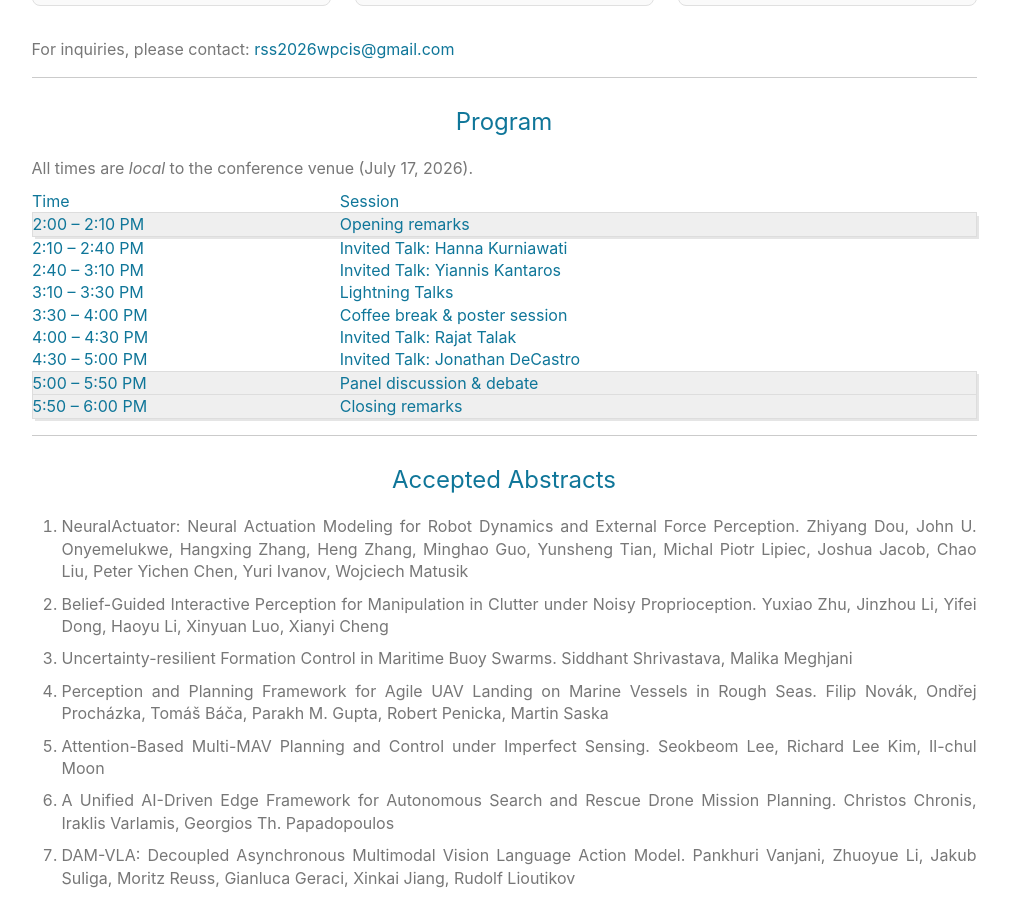
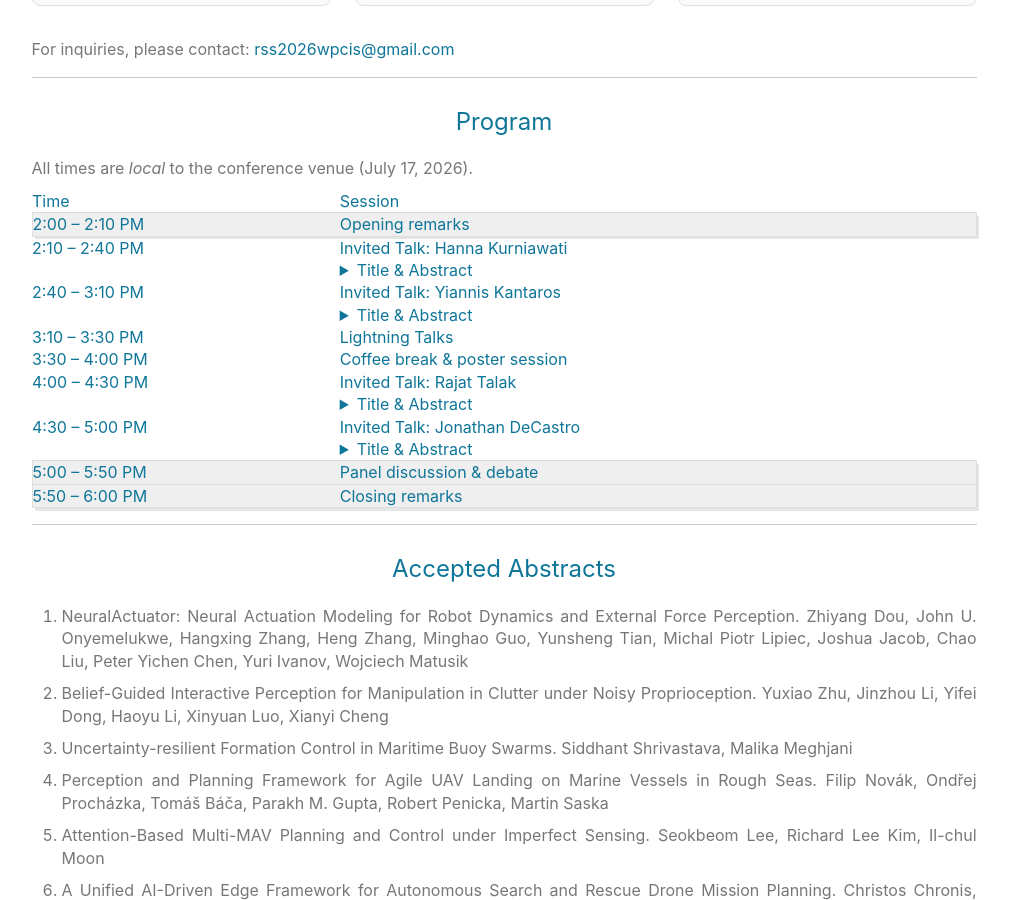
Before and after one commit to aria-systems-group/website, a Jekyll site: the page built from pages/rssworkshop2025.md, in a window 1280 px wide and 900 px high, scrolled down 3988 px. Shown: the whole window, without its empty margins (136-1146 px from the left). Built offline with Jekyll 4.4.1, drawn with Linux system fonts in a browser that asks for light colours.

Commit message:
added invited talk titles

```diff
--- a/pages/rssworkshop2025.md
+++ b/pages/rssworkshop2025.md
@@ -353,11 +353,25 @@
     </tr>
     <tr>
       <td class="time">2:10 – 2:40 PM</td>
-      <td>Invited Talk: Hanna Kurniawati</td>
+      <td>
+        Invited Talk: Hanna Kurniawati
+        <details class="program-toggle">
+          <summary>Title &amp; Abstract</summary>
+          <p class="program-talk-title">[TITLE PLACEHOLDER]</p>
+          <p class="program-talk-abstract">[ABSTRACT PLACEHOLDER]</p>
+        </details>
+      </td>
     </tr>
     <tr>
       <td class="time">2:40 – 3:10 PM</td>
-      <td>Invited Talk: Yiannis Kantaros</td>
+      <td>
+        Invited Talk: Yiannis Kantaros
+        <details class="program-toggle">
+          <summary>Title &amp; Abstract</summary>
+          <p class="program-talk-title">[TITLE PLACEHOLDER]</p>
+          <p class="program-talk-abstract">[ABSTRACT PLACEHOLDER]</p>
+        </details>
+      </td>
     </tr>
     <tr>
       <td class="time">3:10 – 3:30 PM</td>
@@ -369,11 +383,25 @@
     </tr>
     <tr>
       <td class="time">4:00 – 4:30 PM</td>
-      <td>Invited Talk: Rajat Talak</td>
+      <td>
+        Invited Talk: Rajat Talak
+        <details class="program-toggle">
+          <summary>Title &amp; Abstract</summary>
+          <p class="program-talk-title">[TITLE PLACEHOLDER]</p>
+          <p class="program-talk-abstract">[ABSTRACT PLACEHOLDER]</p>
+        </details>
+      </td>
     </tr>
     <tr>
       <td class="time">4:30 – 5:00 PM</td>
-      <td>Invited Talk: Jonathan DeCastro</td>
+      <td>
+        Invited Talk: Jonathan DeCastro
+        <details class="program-toggle">
+          <summary>Title &amp; Abstract</summary>
+          <p class="program-talk-title">[TITLE PLACEHOLDER]</p>
+          <p class="program-talk-abstract">[ABSTRACT PLACEHOLDER]</p>
+        </details>
+      </td>
     </tr>
     <tr class="highlight">
       <td class="time">5:00 – 5:50 PM</td>
```
